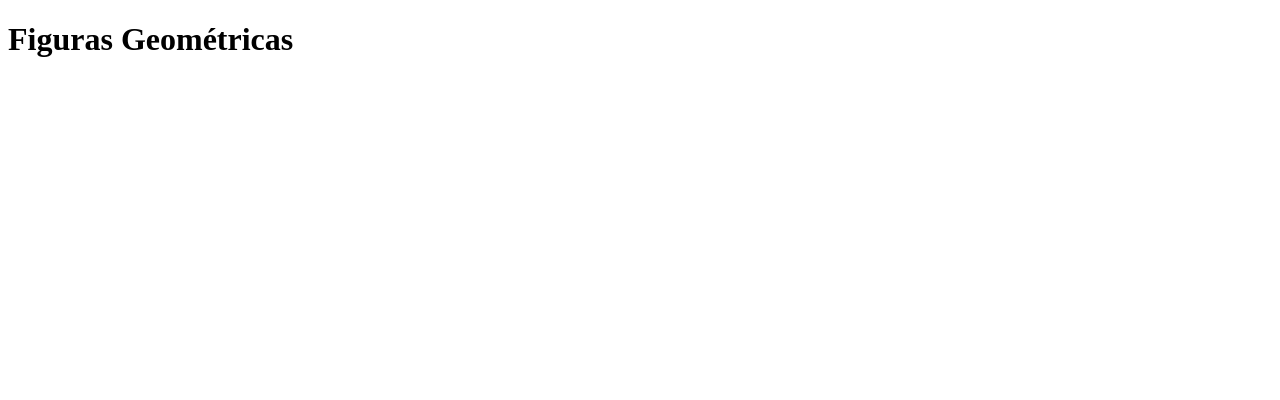
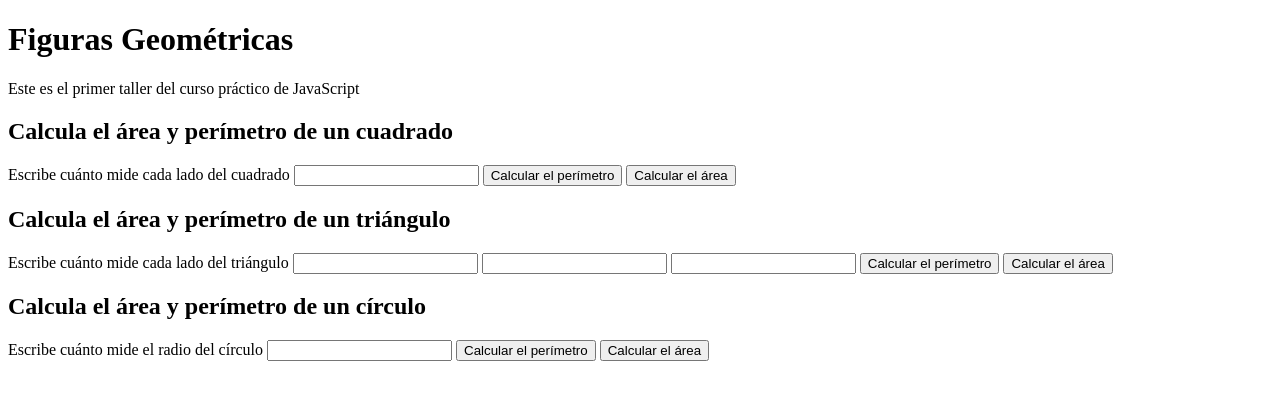
Before and after one commit to edupr/CursoPracticoJavaScript, a plain HTML site: page figuras.html in a window 1280 px wide. Drawn offline with Linux system fonts and the light colour scheme.

Commit message:
Añadido formulario

```diff
--- a/figuras.html
+++ b/figuras.html
@@ -8,9 +8,50 @@
     <link rel="icon" href="data:,">
 </head>
 <body>
-    <h1>
-        Figuras Geométricas
-    </h1>
+    <header>
+        <h1>
+            Figuras Geométricas
+        </h1>
+        <p>Este es el primer taller del curso práctico de JavaScript</p>
+    </header>
+
+    <section>
+        <h2>Calcula el área y perímetro de un cuadrado</h2>
+        <form >
+            <label form="inputCuadrado">
+                Escribe cuánto mide cada lado del cuadrado
+            </label>
+            <input id="inputCuadrado" type="number" />
+            <button type="button" onclick="calcularPerimetroCuadrado()">Calcular el perímetro</button>
+            <button type="button" onclick="calcularAreaCuadrado()">Calcular el área</button>
+        </form>
+    </section>
+
+    <section>
+        <h2>Calcula el área y perímetro de un triángulo</h2>
+        <form >
+            <label form="inputTriangulo">
+                Escribe cuánto mide cada lado del triángulo
+            </label>
+            <input id="inputTriangulo1" type="number" />
+            <input id="inputTriangulo2" type="number" />
+            <input id="inputTriangulo3" type="number" />
+            <button type="button" onclick="calcularPerimetroTriangulo()">Calcular el perímetro</button>
+            <button type="button" onclick="calcularAreaTriangulo()">Calcular el área</button>
+        </form>
+    </section>
+
+    <section>
+        <h2>Calcula el área y perímetro de un círculo</h2>
+        <form >
+            <label form="inputCirculo">
+                Escribe cuánto mide el radio del círculo
+            </label>
+            <input id="inputCirculo" type="number" />
+            <button type="button" onclick="calcularPerimetroCirculo()">Calcular el perímetro</button>
+            <button type="button" onclick="calcularAreaCirculo()">Calcular el área</button>
+        </form>
+    </section>
 
     <script src="./figuras.js">
 
--- a/figuras.js
+++ b/figuras.js
@@ -13,7 +13,7 @@ console.groupEnd();
 
 // Código del triángulo
 function perimetroTriangulo(lado1, lado2, Base) {
-    return lado1 + lado2 + Base;
+    return Number(lado1) + Number (lado2) + Number (Base);
 }
 
 function areaTriangulo(base, altura) {
@@ -34,14 +34,11 @@ console.groupEnd();
 // Código del círculo
 console.group("Círculos");
 
-// Radio del círculo
 const radioCirculo = 4;
 console.log("El radio del círculo es: " + radioCirculo + " cm");
 
-// Diametro del círculo
 console.log("El diametro del círculo es: " + diametroCirculo + " cm");
 
-// Pi = 3.1416
 const PI = Math.PI;
 console.log("El valor de PI es: " + PI);
 
@@ -57,3 +54,66 @@ function areaCirculo(radio) {
 }
 
 console.groupEnd();
+
+// Aquí interactuamos con el HTML
+
+// Código del cuadrado
+function calcularPerimetroCuadrado(params) {
+    const input = document.getElementById("inputCuadrado");
+    const value = input.value;
+    const perimetro = perimetroCuadrado(value);
+    alert(perimetro)
+}
+
+function calcularAreaCuadrado(params) {
+    const input = document.getElementById("inputCuadrado");
+    const value = input.value;
+    const area = areaCuadrado(value);
+    alert(area)
+}
+
+// Código del triángulo
+function calcularPerimetroTriangulo(params) {
+    const input1 = document.getElementById("inputTriangulo1");
+    const value1 = input1.value;
+
+    const input2 = document.getElementById("inputTriangulo2");
+    const value2 = input2.value;
+
+    const input3 = document.getElementById("inputTriangulo3");
+    const value3 = input3.value;
+
+    const perimetro = perimetroTriangulo(value1, value2, value3);
+    alert(perimetro)
+}
+
+function calcularAreaTriangulo(params) {
+    const input1 = document.getElementById("inputTriangulo1");
+    const value1 = input1.value;
+
+    const input2 = document.getElementById("inputTriangulo2");
+    const value2 = input2.value;
+
+    const input3 = document.getElementById("inputTriangulo3");
+    const value3 = input3.value;
+
+    const area = areaTriangulo(value1, value2, value3);
+    alert(area)
+}
+
+// Código del círculo
+function calcularPerimetroCirculo(params) {
+    const input = document.getElementById("inputCirculo");
+    const value = input.value;
+
+    const perimetro = perimetroCirculo(value);
+    alert(perimetro)
+}
+
+function calcularAreaCirculo(params) {
+    const input = document.getElementById("inputCirculo");
+    const value = input.value;
+
+    const area = areaCirculo(value);
+    alert(area)
+}
```
